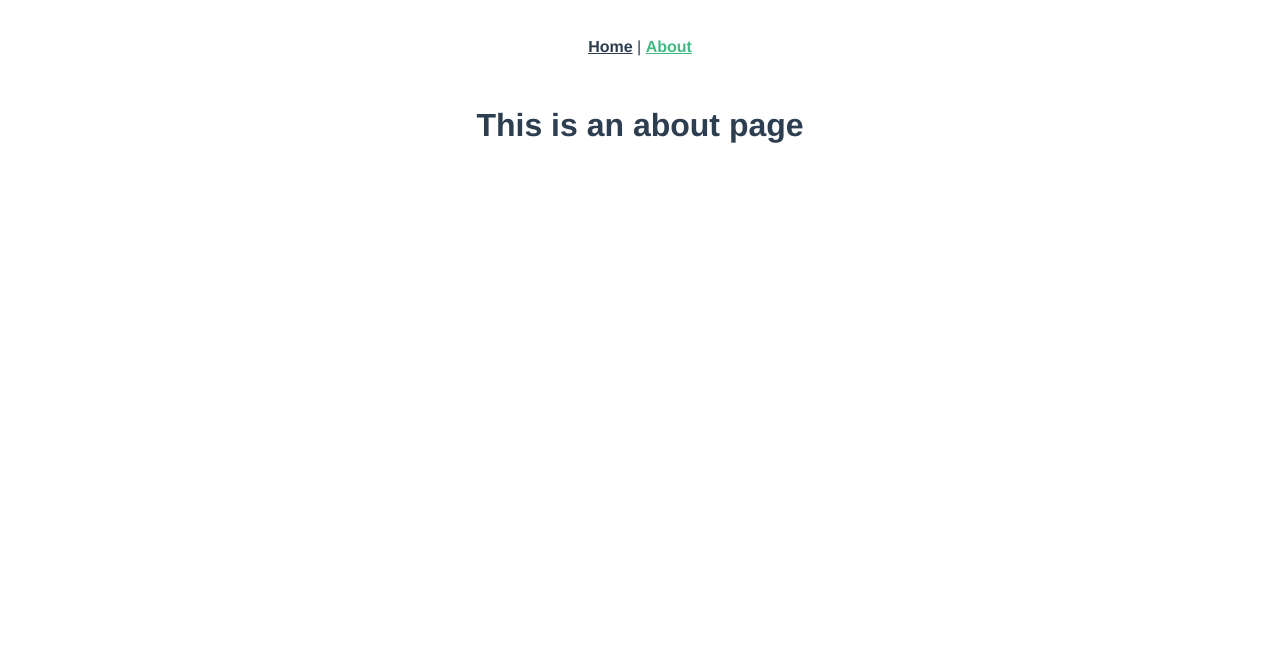
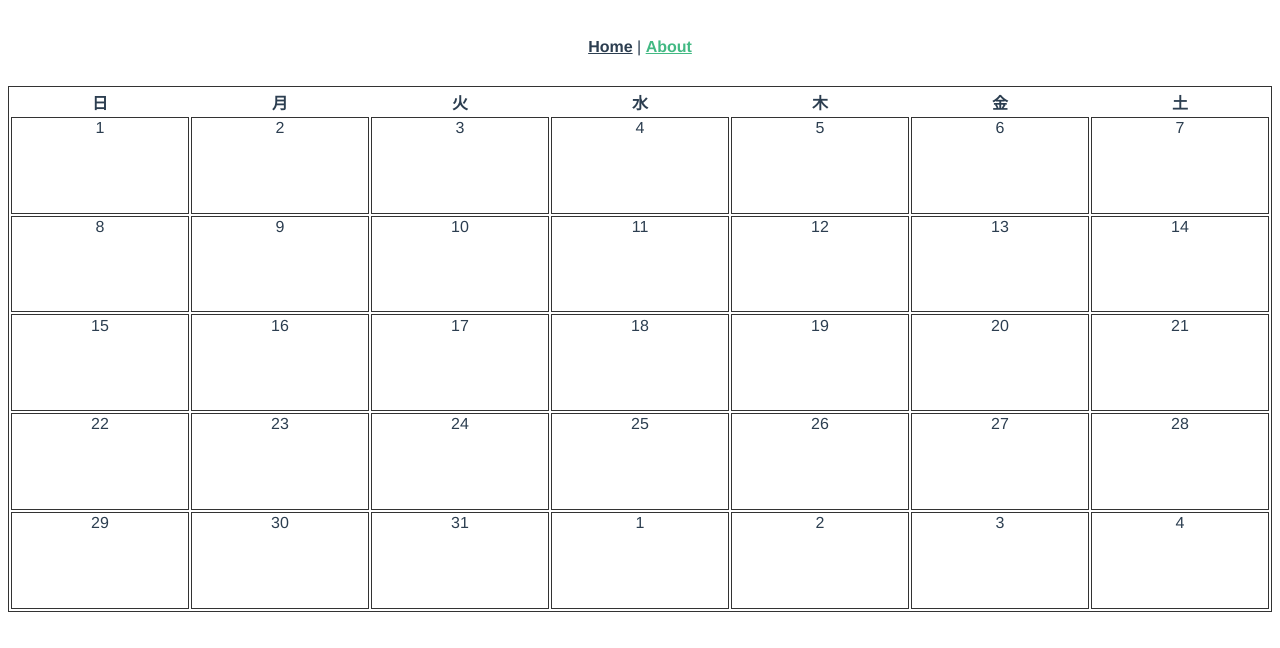
Before and after one commit to webex15-team-4/tarava-calendar, a Vue app: page /about in a window 1280 px wide. Shown: the top 648 px of the page. Built offline with nearby package versions, Linux system fonts and the light colour scheme.

Commit message:
表作成

```diff
--- a/src/views/AboutView.vue
+++ b/src/views/AboutView.vue
@@ -1,5 +1,74 @@
 <template>
-  <div class="about">
-    <h1>This is an about page</h1>
-  </div>
+  <table>
+    <tr>
+      <th>日</th>
+      <th>月</th>
+      <th>火</th>
+      <th>水</th>
+      <th>木</th>
+      <th>金</th>
+      <th>土</th>
+    </tr>
+    <tr>
+      <td>1</td>
+      <td>2</td>
+      <td>3</td>
+      <td>4</td>
+      <td>5</td>
+      <td>6</td>
+      <td>7</td>
+    </tr>
+    <tr>
+      <td>8</td>
+      <td>9</td>
+      <td>10</td>
+      <td>11</td>
+      <td>12</td>
+      <td>13</td>
+      <td>14</td>
+    </tr>
+    <tr>
+      <td>15</td>
+      <td>16</td>
+      <td>17</td>
+      <td>18</td>
+      <td>19</td>
+      <td>20</td>
+      <td>21</td>
+    </tr>
+    <tr>
+      <td>22</td>
+      <td>23</td>
+      <td>24</td>
+      <td>25</td>
+      <td>26</td>
+      <td>27</td>
+      <td>28</td>
+    </tr>
+    <tr>
+      <td>29</td>
+      <td>30</td>
+      <td>31</td>
+      <td>1</td>
+      <td>2</td>
+      <td>3</td>
+      <td>4</td>
+    </tr>
+  </table>
 </template>
+<style scoped>
+table {
+  border: 1px solid #333;
+  width: 100%;
+}
+td {
+  border: 1px solid #333;
+  padding-bottom: 6%;
+}
+
+thead,
+tfoot {
+  background-color: #333;
+  color: #fff;
+}
+</style>
```
